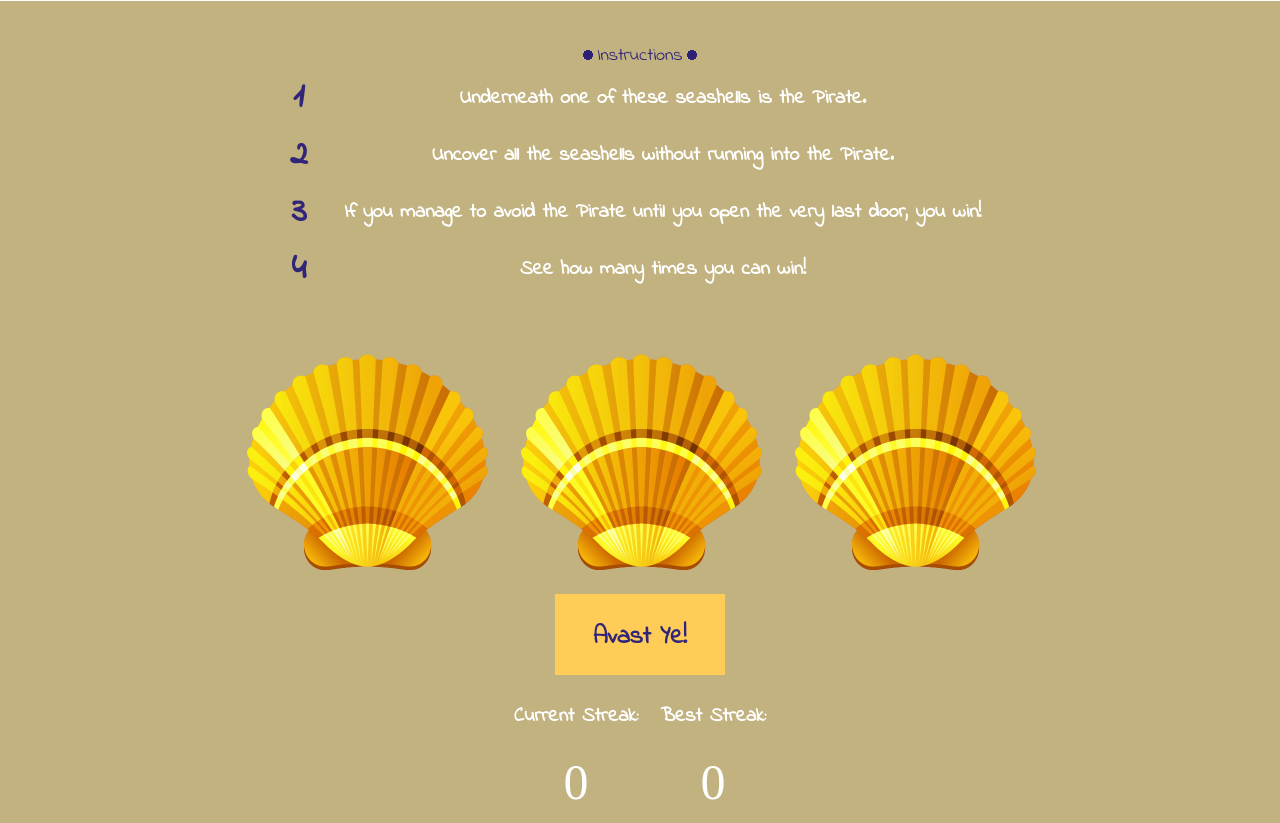
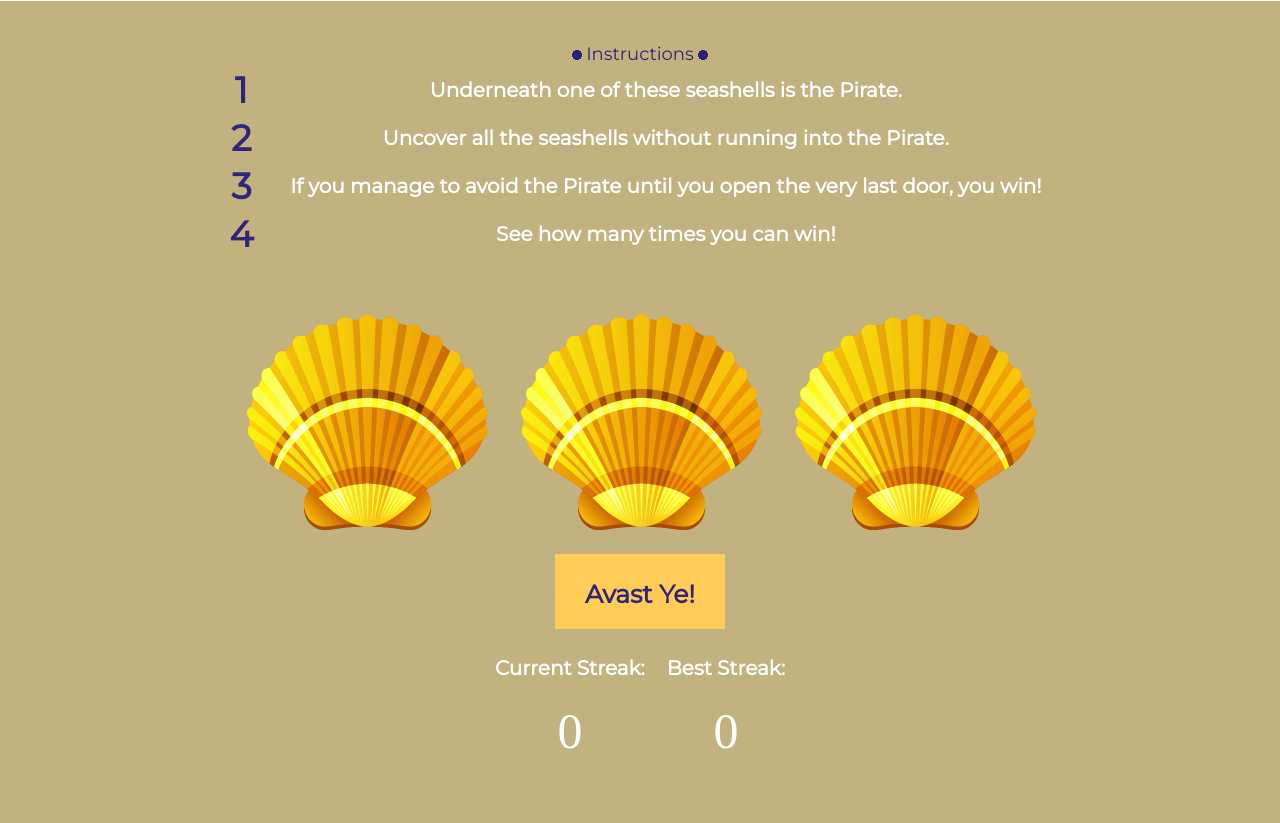
Before and after one commit to dwarrenfive/shell-game, a plain HTML site: page index.html in a window 1280 px wide. Shown: the part 128-951 px from the top of the page. After the commit the page ends 900 px from the top, so only its background shows below. Drawn offline with Linux system fonts and the light colour scheme.

Commit message:
adds new font-family

```diff
--- a/index.html
+++ b/index.html
@@ -5,7 +5,8 @@
   <title>Shell Game!</title>
   <link href="styles/style.css" rel="stylesheet" type="text/css" />
   <link rel="preconnect" href="https://fonts.gstatic.com" />
-  <link href="https://fonts.googleapis.com/css2?family=Indie+Flower&display=swap" rel="stylesheet" />
+  <link rel="preconnect" href="https://fonts.gstatic.com">
+  <link href="https://fonts.googleapis.com/css2?family=Montserrat&display=swap" rel="stylesheet">
 </head>
 
 <body>
--- a/styles/style.css
+++ b/styles/style.css
@@ -19,7 +19,7 @@ body {
   display: inline;
   font-size: 18px;
   color: #302579;
-  font-family: "Indie Flower";
+  font-family: "Montserrat";
 }
 
 .instructions-row {
@@ -34,7 +34,7 @@ body {
 
 .instructions-number {
   padding-right: 25px;
-  font-family: "Indie Flower";
+  font-family: "Montserrat";
   font-size: 36px;
   font-weight: bold;
   color: #302579;
@@ -42,7 +42,7 @@ body {
 
 .instructions-text {
   padding: 10px;
-  font-family: "Indie Flower";
+  font-family: "Montserrat";
   font-size: 20px;
   font-weight: bold;
   color: #ffffff;
@@ -66,7 +66,7 @@ body {
   background-color: #ffcc57;
   color: #302579;
   padding: 25px 10px 20px 10px;
-  font-family: "Indie Flower";
+  font-family: "Montserrat";
   font-size: 25px;
   font-weight: bold;
   width: 150px;
@@ -78,7 +78,7 @@ body {
 .current-streak {
   color: #ffffff;
   padding: 10px;
-  font-family: "Indie Flower";
+  font-family: "Montserrat";
   font-size: 20px;
   font-weight: bold;
   margin-bottom: 15px;
```
